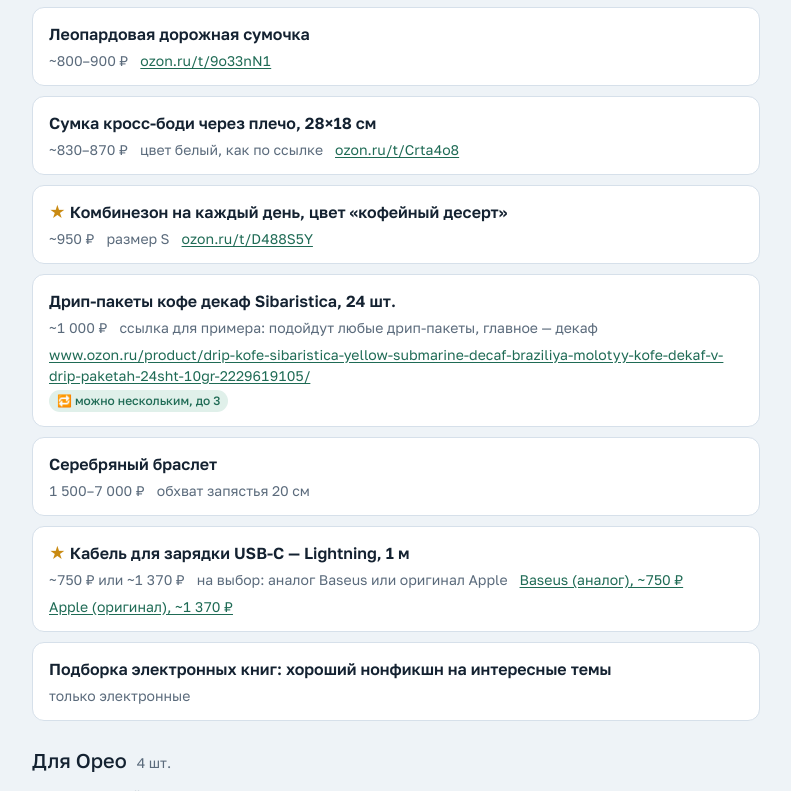
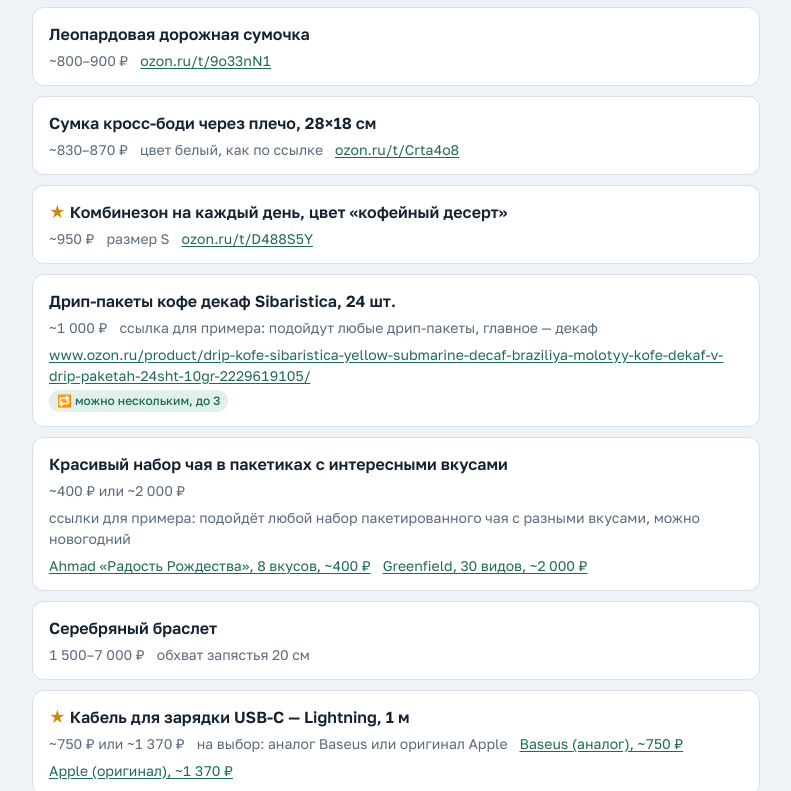
Before and after one commit to SvartaLi/wishlist, a plain HTML site: page index.html in a window 1280 px wide. Shown: the part 728-1519 px from the top of the page, without its empty margins (244-1035 px from the left). Drawn offline with Linux system fonts and the light colour scheme; no server answers; a web font is replaced by a local one.

Commit message:
Add tea gift set

```diff
--- a/index.html
+++ b/index.html
@@ -127,6 +127,10 @@ const ITEMS = [
   { id: "bag2", g: "things", t: "Сумка кросс-боди через плечо, 28×18 см", price: "~830–870 ₽", link: "https://ozon.ru/t/Crta4o8", hint: "цвет белый, как по ссылке" },
   { id: "suit", g: "things", star: true, t: "Комбинезон на каждый день, цвет «кофейный десерт»", price: "~950 ₽", link: "https://ozon.ru/t/D488S5Y", hint: "размер S" },
   { id: "decaf", g: "things", t: "Дрип-пакеты кофе декаф Sibaristica, 24 шт.", price: "~1 000 ₽", hint: "ссылка для примера: подойдут любые дрип-пакеты, главное — декаф", link: "https://www.ozon.ru/product/drip-kofe-sibaristica-yellow-submarine-decaf-braziliya-molotyy-kofe-dekaf-v-drip-paketah-24sht-10gr-2229619105/", multi: true },
+  { id: "tea", g: "things", t: "Красивый набор чая в пакетиках с интересными вкусами", price: "~400 ₽ или ~2 000 ₽", hint: "ссылки для примера: подойдёт любой набор пакетированного чая с разными вкусами, можно новогодний", links: [
+    { label: "Ahmad «Радость Рождества», 8 вкусов, ~400 ₽", url: "https://www.ozon.ru/product/nabor-chaya-v-paketikah-ahmad-tea-assorti-radost-rozhdestva-8-vkusov-40-sht-312061253/" },
+    { label: "Greenfield, 30 видов, ~2 000 ₽", url: "https://www.ozon.ru/product/chay-grinfild-podarochnyy-nabor-30-vidov-izyskannogo-chaya-i-chaynyh-napitkov-v-paketikah-705607083/" },
+  ] },
   { id: "bracelet", g: "things", t: "Серебряный браслет", price: "1 500–7 000 ₽", hint: "обхват запястья 20 см" },
   { id: "cable", g: "things", star: true, t: "Кабель для зарядки USB-C — Lightning, 1 м", price: "~750 ₽ или ~1 370 ₽", hint: "на выбор: аналог Baseus или оригинал Apple", links: [
     { label: "Baseus (аналог), ~750 ₽", url: "https://www.ozon.ru/product/baseus-kabel-type-c-lightning-dlya-bystroy-zaryadki-i-peredachi-dannyh-provod-type-c-dlya-iphone-1-5639966699/" },
```
